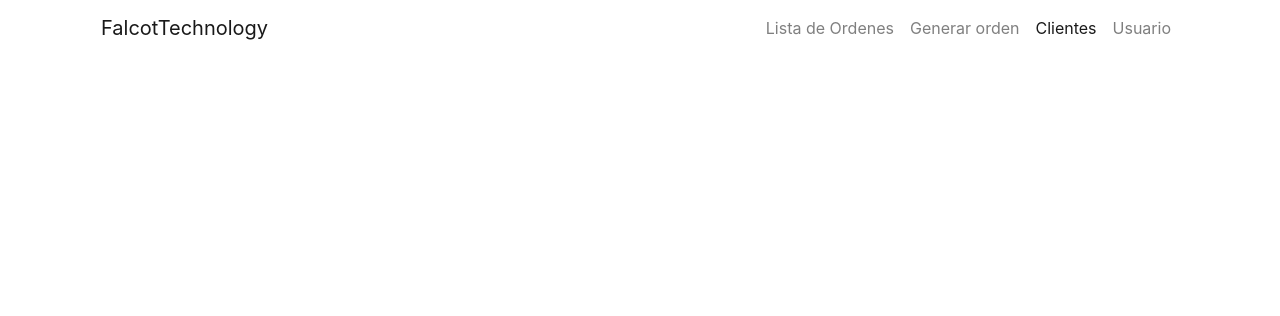
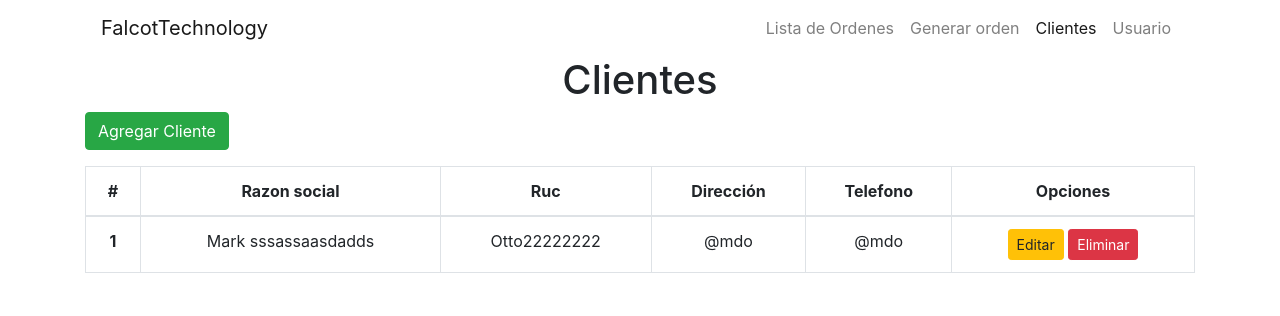
Before and after one commit to HaroldQn/falcot, a PHP site: page /Views/clientes.php in a window 1280 px wide. Shown: the top 316 px of the page. Run offline with PHP 8.4, Linux system fonts and the light colour scheme; some libraries are stand-ins or nearby versions.

Commit message:
cambios en clientes

```diff
--- a/Views/clientes.php
+++ b/Views/clientes.php
@@ -1,3 +1,41 @@
 <?php require_once './navbar.php'; ?>
+<h1 class="text-center">Clientes </h1>
+
+<div class="container container-sm">
+  <button type="button" class="btn btn-success mb-3">Agregar Cliente</button>
+  <table class="table table-bordered text-center" id="tabla-cliente">
+    <thead >
+      <tr>
+        <th scope="col">#</th>
+        <th scope="col">Razon social</th>
+        <th scope="col">Ruc</th>
+        <th scope="col">Dirección</th>
+        <th scope="col">Telefono</th>
+        <th scope="col">Opciones</th>
+      </tr>
+    </thead>
+    <tbody>
+      <tr>
+        <th scope="row">1</th>
+        <td>Mark sssassaasdadds</td>
+        <td>Otto22222222</td>
+        <td>@mdo</td>
+        <td>@mdo</td>
+        <td>
+          <button type="button" data-id="${element.idusuario}" class="btn btn-sm btn-warning editar">Editar</button>
+          <button type="button" data-id="${element.idusuario}" class="eliminar btn btn-sm btn-danger ">Eliminar</button>
+        </td>
+
+      </tr>
+    </tbody>
+  </table>
+</div>
+<script>
+  document.addEventListener("DOMContentLoaded", () => {
+
+
+
+  })
+</script>
 </body>
 </html>
```
Also changed, not shown: Controllers/cliente.controller.php (added), Models/Cliente.php (added).
